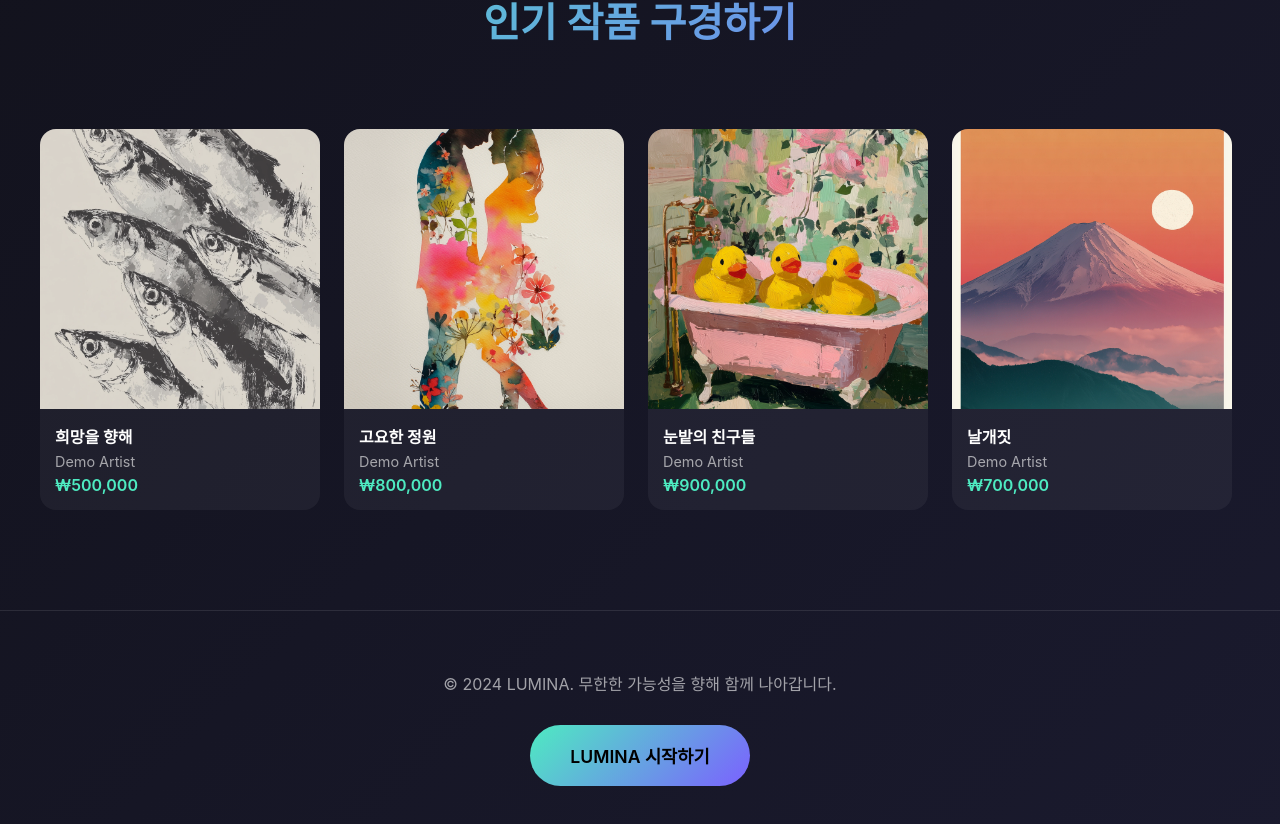
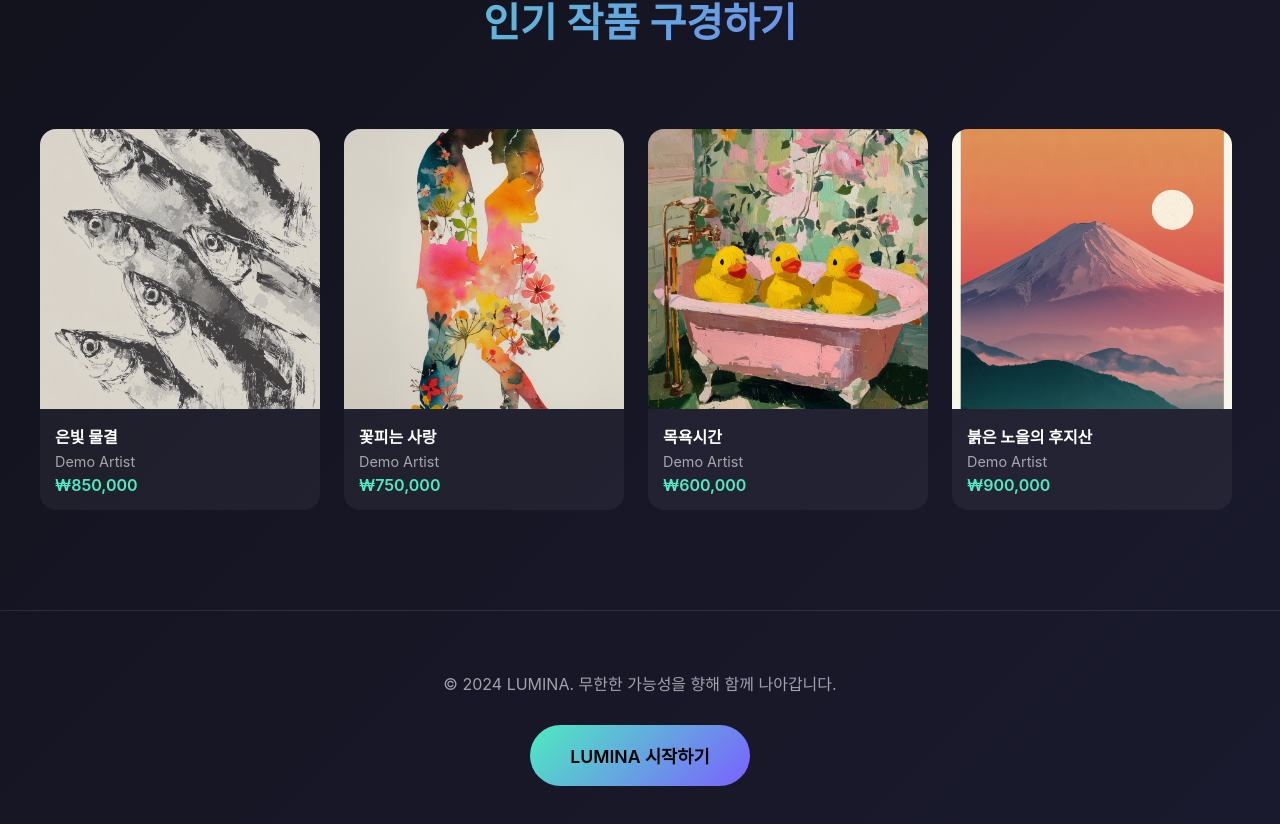
Before and after one commit to ugiugi0823/lumina-demo, a React (Vite) app: page / in a window 1280 px wide. Shown: the part 2596-3420 px from the top of the page. Built offline with nearby package versions, Linux system fonts and the light colour scheme.

Commit message:
작품 설명을 실제 이미지에 맞게 수정

```diff
--- a/src/data/artworks.json
+++ b/src/data/artworks.json
@@ -1,6 +1,6 @@
 {
   "artist": {
-    "username": "demo_artist",
+    "username": "Demo Artist",
     "instagram_id": "lumina_demo",
     "bio": "LUMINA 데모 아티스트입니다. 다양한 스타일의 작품을 선보입니다.",
     "unique_code": "LLL0001"
@@ -8,81 +8,81 @@
   "artworks": [
     {
       "id": 1,
-      "title": "도시의 밤",
-      "description": "도시의 야경",
+      "title": "은빛 물결",
+      "description": "물고기 떼의 역동적인 움직임을 담은 펜 스케치",
       "price": 850000,
       "year": 2024,
-      "materials": "Mixed media",
+      "materials": "Ink on paper",
       "image_path": "images/artworks/demo_1.webp",
       "is_featured": true
     },
     {
       "id": 2,
-      "title": "빛과 그림자",
-      "description": "빛과 그림자의 조화",
+      "title": "꽃피는 사랑",
+      "description": "연인의 실루엣을 꽃으로 채운 수채화",
       "price": 750000,
       "year": 2023,
-      "materials": "Acrylic",
+      "materials": "Watercolor",
       "image_path": "images/artworks/demo_2.webp",
       "is_featured": false
     },
     {
       "id": 3,
-      "title": "자연의 숨결",
-      "description": "자연의 아름다움",
+      "title": "목욕시간",
+      "description": "분홍 욕조 속 노란 오리들의 귀여운 유화",
       "price": 600000,
-      "year": 2022,
+      "year": 2024,
       "materials": "Oil on canvas",
       "image_path": "images/artworks/demo_3.webp",
       "is_featured": false
     },
     {
       "id": 4,
-      "title": "동생의 초상",
-      "description": "인물화",
-      "price": 500000,
-      "year": 2022,
-      "materials": "Oil on canvas",
+      "title": "붉은 노을의 후지산",
+      "description": "일몰 하늘 아래 신비로운 후지산 풍경",
+      "price": 900000,
+      "year": 2023,
+      "materials": "Digital art",
       "image_path": "images/artworks/demo_4.webp",
       "is_featured": false
     },
     {
       "id": 5,
-      "title": "날개짓",
-      "description": "자유를 향한 비상",
+      "title": "원시의 사냥꾼",
+      "description": "괴물을 향해 뛰어드는 용맹한 전사의 펜화",
       "price": 700000,
       "year": 2023,
-      "materials": "Mixed media",
+      "materials": "Ink on paper",
       "image_path": "images/artworks/demo_5.webp",
       "is_featured": false
     },
     {
       "id": 6,
-      "title": "눈밭의 친구들",
-      "description": "겨울 풍경화",
-      "price": 900000,
-      "year": 2023,
-      "materials": "Watercolor",
+      "title": "청색 초상",
+      "description": "시아노타입 기법으로 표현한 신비로운 얼굴들",
+      "price": 800000,
+      "year": 2024,
+      "materials": "Cyanotype",
       "image_path": "images/artworks/demo_6.webp",
       "is_featured": false
     },
     {
       "id": 7,
-      "title": "고요한 정원",
-      "description": "평화로운 정원 풍경",
-      "price": 800000,
+      "title": "구름 사이 여정",
+      "description": "붉은 태양을 향해 걸어가는 고독한 여행자",
+      "price": 950000,
       "year": 2024,
-      "materials": "Acrylic",
+      "materials": "Digital illustration",
       "image_path": "images/artworks/demo_7.webp",
       "is_featured": false
     },
     {
       "id": 8,
-      "title": "희망을 향해",
-      "description": "희망을 표현한 작품",
-      "price": 500000,
+      "title": "무사의 여명",
+      "description": "붉은 태양 아래 서 있는 사무라이 수묵화",
+      "price": 1200000,
       "year": 2024,
-      "materials": "Oil on canvas",
+      "materials": "Ink wash",
       "image_path": "images/artworks/demo_8.webp",
       "is_featured": false
     }
--- a/src/pages/LandingPage.jsx
+++ b/src/pages/LandingPage.jsx
@@ -4,14 +4,14 @@ import Header from '../components/Header'
 import './LandingPage.css'
 
 const artworks = [
-  { id: 1, title: "희망을 향해", artist: "Demo Artist", price: "₩500,000", image: "/images/artworks/demo_1.webp" },
-  { id: 2, title: "고요한 정원", artist: "Demo Artist", price: "₩800,000", image: "/images/artworks/demo_2.webp" },
-  { id: 3, title: "눈밭의 친구들", artist: "Demo Artist", price: "₩900,000", image: "/images/artworks/demo_3.webp" },
-  { id: 4, title: "날개짓", artist: "Demo Artist", price: "₩700,000", image: "/images/artworks/demo_4.webp" },
-  { id: 5, title: "동생의 초상", artist: "Demo Artist", price: "₩500,000", image: "/images/artworks/demo_5.webp" },
-  { id: 6, title: "자연의 숨결", artist: "Demo Artist", price: "₩600,000", image: "/images/artworks/demo_6.webp" },
-  { id: 7, title: "빛과 그림자", artist: "Demo Artist", price: "₩750,000", image: "/images/artworks/demo_7.webp" },
-  { id: 8, title: "도시의 밤", artist: "Demo Artist", price: "₩850,000", image: "/images/artworks/demo_8.webp" },
+  { id: 1, title: "은빛 물결", artist: "Demo Artist", price: "₩850,000", image: "/images/artworks/demo_1.webp" },
+  { id: 2, title: "꽃피는 사랑", artist: "Demo Artist", price: "₩750,000", image: "/images/artworks/demo_2.webp" },
+  { id: 3, title: "목욕시간", artist: "Demo Artist", price: "₩600,000", image: "/images/artworks/demo_3.webp" },
+  { id: 4, title: "붉은 노을의 후지산", artist: "Demo Artist", price: "₩900,000", image: "/images/artworks/demo_4.webp" },
+  { id: 5, title: "원시의 사냥꾼", artist: "Demo Artist", price: "₩700,000", image: "/images/artworks/demo_5.webp" },
+  { id: 6, title: "청색 초상", artist: "Demo Artist", price: "₩800,000", image: "/images/artworks/demo_6.webp" },
+  { id: 7, title: "구름 사이 여정", artist: "Demo Artist", price: "₩950,000", image: "/images/artworks/demo_7.webp" },
+  { id: 8, title: "무사의 여명", artist: "Demo Artist", price: "₩1,200,000", image: "/images/artworks/demo_8.webp" },
 ]
 
 function LandingPage() {
--- a/vite.config.js
+++ b/vite.config.js
@@ -8,7 +8,8 @@ export default defineConfig({
   // 레포지토리 이름에 맞게 base를 설정하세요
   // 예: base: '/lumina/' (GitHub Pages용)
   // 로컬 개발: base: '/'
-  base: process.env.NODE_ENV === 'production' ? '/lumina-demo/' : '/',
+  // Vercel: '/' / GitHub Pages: '/lumina-demo/'
+  base: '/',
   build: {
     outDir: 'dist'
   }
```
Also changed, not shown: vercel.json (added), 1 other file (tests, documents, lock files or other folders).
